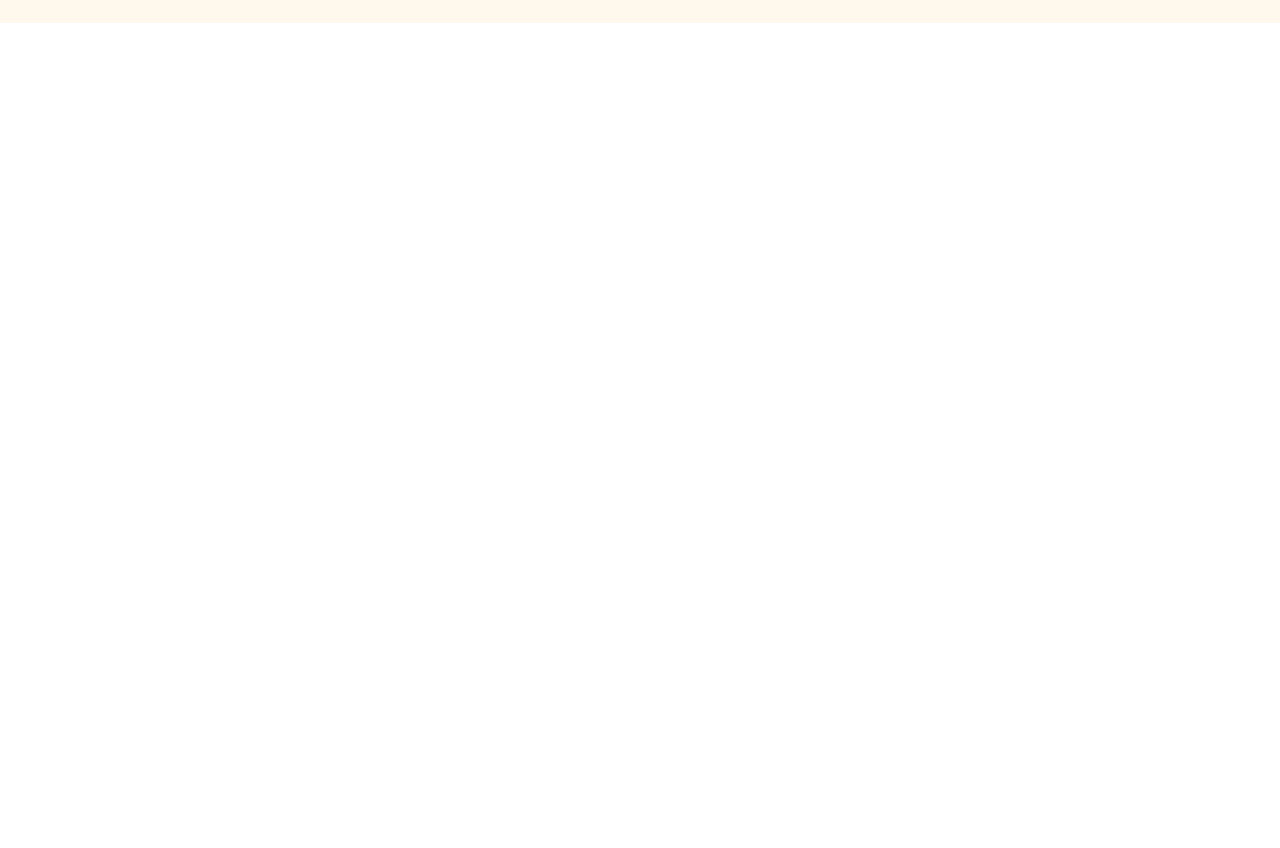
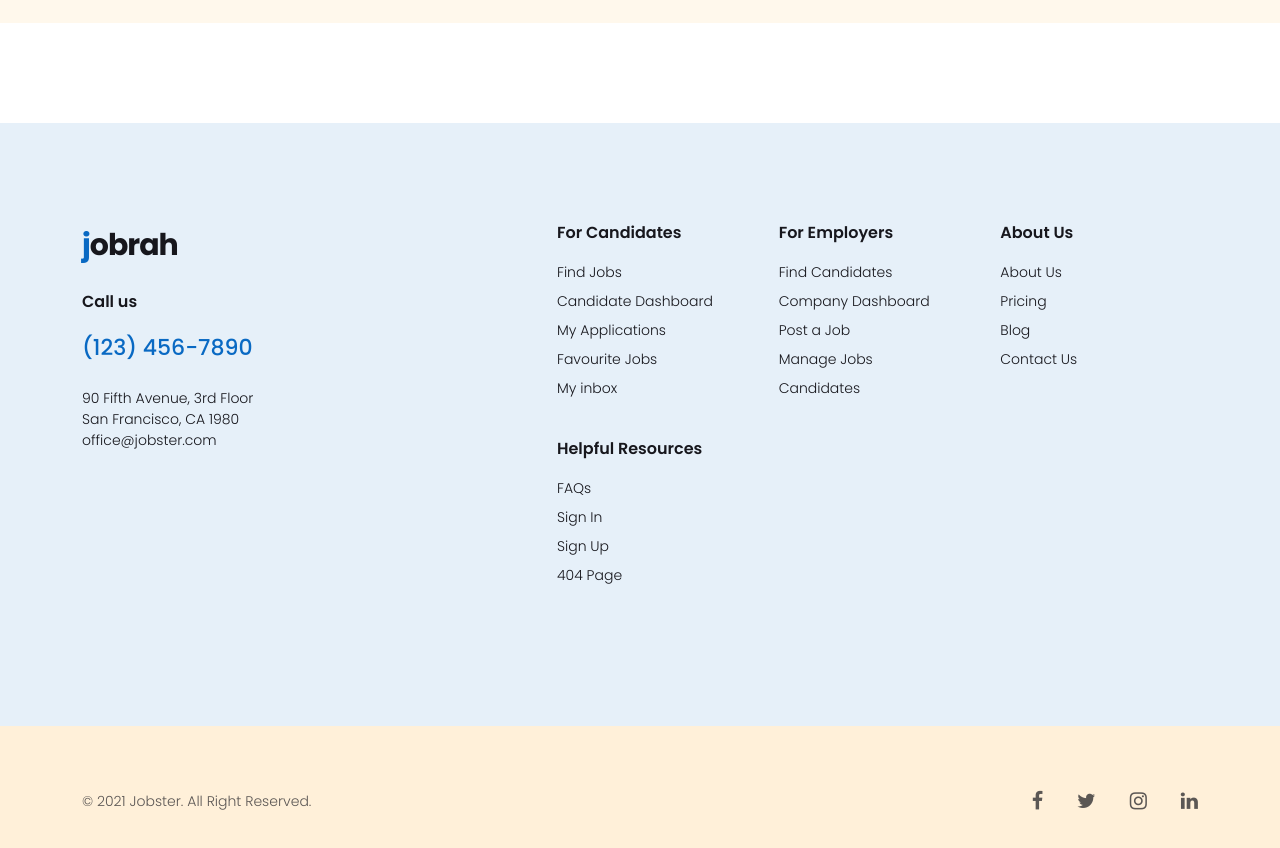
Before and after one commit to ettouzany/jobe-react, a React (Vite) app: page / in a window 1280 px wide. Shown: the part 1460-2308 px from the top of the page. Before the commit the page ends 1483 px from the top, so only its background shows below. Built offline with nearby package versions, Linux system fonts and the light colour scheme.

Commit message:
footer added

```diff
--- a/src/App.js
+++ b/src/App.js
@@ -21,6 +21,7 @@ import ProfileEdit from "./dashboard/company/ProfileEdit";
 import ManageJobs from "./dashboard/company/ManageJobs";
 import Condadates from "./dashboard/company/Condadates";
 import Dashboard from "./dashboard/company/Dashboard";
+import Footer from "./Components/footer";
 const App = () => {
 
   const [currentUser, setCurrentUser] = useState(undefined);
@@ -77,6 +78,8 @@ const App = () => {
                     <LoginForm/>
                 </div>
         </Modal>
+        {location.pathname.search('/dashboard') ?<Footer />:null}
+
     </div>
 
 
@@ -84,11 +87,10 @@ const App = () => {
 };
 export default App;
 render(
-  <StrictMode>
-      <BrowserRouter>
-
-    <App/>
-    </BrowserRouter>
+    <StrictMode>
+        <BrowserRouter>
+            <App/>
+        </BrowserRouter>
     </StrictMode>,
   document.getElementById("root")
 );
--- /dev/null
+++ b/src/Components/footer.js
@@ -0,0 +1,99 @@
+const Footer = ()=>{
+    return(
+        <footer className="pxp-main-footer mt-100">
+            <div className="pxp-main-footer-top pt-100 pb-100" style={{backgroundColor: "var(--pxpMainColorLight)"}}>
+                <div className="pxp-container">
+                    <div className="row">
+                        <div className="col-lg-6 col-xl-5 col-xxl-4 mb-4">
+                            <div className="pxp-footer-logo">
+                                <a href="index.html" className="pxp-animate"><span style={{color: "var(--pxpMainColor)"}}>j</span>obrah</a>
+                            </div>
+                            <div className="pxp-footer-section mt-3 mt-md-4">
+                                <h3>Call us</h3>
+                                <div className="pxp-footer-phone">(123) 456-7890</div>
+                            </div>
+                            <div className="mt-3 mt-md-4 pxp-footer-section">
+                                <div className="pxp-footer-text">
+                                    90 Fifth Avenue, 3rd Floor<br/>
+                                    San Francisco, CA 1980<br/>
+                                    office@jobster.com
+                                </div>
+                            </div>
+                        </div>
+                        <div className="col-lg-6 col-xl-7 col-xxl-8">
+                            <div className="row">
+                                <div className="col-md-6 col-xl-4 col-xxl-3 mb-4">
+                                    <div className="pxp-footer-section">
+                                        <h3>For Candidates</h3>
+                                        <ul className="pxp-footer-list">
+                                            <li><a href="jobs-list-1.html">Find Jobs</a></li>
+                                            <li><a href="candidate-dashboard.html">Candidate Dashboard</a></li>
+                                            <li><a href="candidate-dashboard-applications.html">My Applications</a></li>
+                                            <li><a href="candidate-dashboard-fav-jobs.html">Favourite Jobs</a></li>
+                                            <li><a href="candidate-dashboard-inbox.html">My inbox</a></li>
+                                        </ul>
+                                    </div>
+                                </div>
+                                <div className="col-md-6 col-xl-4 col-xxl-3 mb-4">
+                                    <div className="pxp-footer-section">
+                                        <h3>For Employers</h3>
+                                        <ul className="pxp-footer-list">
+                                            <li><a href="candidates-list-1.html">Find Candidates</a></li>
+                                            <li><a href="company-dashboard.html">Company Dashboard</a></li>
+                                            <li><a href="company-dashboard-new-job.html">Post a Job</a></li>
+                                            <li><a href="company-dashboard-jobs.html">Manage Jobs</a></li>
+                                            <li><a href="company-dashboard-candidates.html">Candidates</a></li>
+                                        </ul>
+                                    </div>
+                                </div>
+                                <div className="col-md-6 col-xl-4 col-xxl-3 mb-4">
+                                    <div className="pxp-footer-section">
+                                        <h3>About Us</h3>
+                                        <ul className="pxp-footer-list">
+                                            <li><a href="about-us.html">About Us</a></li>
+                                            <li><a href="pricing.html">Pricing</a></li>
+                                            <li><a href="blog-list-1.html">Blog</a></li>
+                                            <li><a href="blog-list-1.html">Contact Us</a></li>
+                                        </ul>
+                                    </div>
+                                </div>
+                                <div className="col-md-6 col-xl-4 col-xxl-3 mb-4">
+                                    <div className="pxp-footer-section">
+                                        <h3>Helpful Resources</h3>
+                                        <ul className="pxp-footer-list">
+                                            <li><a href="faqs.html">FAQs</a></li>
+                                            <li><a href="sign-in.html">Sign In</a></li>
+                                            <li><a href="sign-up.html">Sign Up</a></li>
+                                            <li><a href="404.html">404 Page</a></li>
+                                        </ul>
+                                    </div>
+                                </div>
+                            </div>
+                        </div>
+                    </div>
+                </div>
+            </div>
+            <div className="pxp-main-footer-bottom" style={{backgroundColor: "var(--pxpSecondaryColor)"}}>
+                <div className="pxp-container">
+                    <div className="row justify-content-between align-items-center">
+                        <div className="col-lg-auto">
+                            <div className="pxp-footer-copyright pxp-text-light">© 2021 Jobster. All Right Reserved.</div>
+                        </div>
+                        <div className="col-lg-auto">
+                            <div className="pxp-footer-social mt-3 mt-lg-0">
+                                <ul className="list-unstyled">
+                                    <li><a href="/"><span className="fa fa-facebook"></span></a></li>
+                                    <li><a href="/"><span className="fa fa-twitter"></span></a></li>
+                                    <li><a href="/"><span className="fa fa-instagram"></span></a></li>
+                                    <li><a href="/"><span className="fa fa-linkedin"></span></a></li>
+                                </ul>
+                            </div>
+                        </div>
+                    </div>
+                </div>
+            </div>
+        </footer>
+    )
+}
+
+export default Footer;
--- a/src/Index.js
+++ b/src/Index.js
@@ -73,10 +73,10 @@ class Index extends Component {
 
                             <div className="pxp-hero-boxed-icon-circles">
                                 <div className="pxp-hero-boxed-icon-circle-1 pxp-animate-icon-circle-bounce animate__animated animate__bounceIn">
-                                    <img src="images/paper-icon.png" alt="Paper icon"/>
+                                    <img src="https://pixelprime.co/themes/jobster/images/paper-icon.png" alt="Paper icon"/>
                                 </div>
                                 <div className="pxp-hero-boxed-icon-circle-2 pxp-animate-icon-circle-bounce animate__animated animate__bounceIn">
-                                    <img src="images/folder-icon.png" alt="Folder icon"/>
+                                    <img src="https://pixelprime.co/themes/jobster/images/folder-icon.png" alt="Folder icon"/>
                                 </div>
                             </div>
 
@@ -84,7 +84,7 @@ class Index extends Component {
                                 <div className="pxp-hero-boxed-info-card-big pxp-animate-info-card animate__animated animate__flipInX">
                                     <div className="pxp-hero-boxed-info-card-big-content">
                                         <div className="pxp-hero-boxed-info-card-big-icon">
-                                            <img src="images/service-2-icon.png" alt="Job Fit Scoring"/>
+                                            <img src="https://pixelprime.co/themes/jobster/images/service-2-icon.png" alt="Job Fit Scoring"/>
                                         </div>
                                         <div className="pxp-hero-boxed-info-card-big-title">Job Fit Scoring</div>
                                         <div className="pxp-hero-boxed-info-card-big-text pxp-text-light">Search your career opportunity through 12,800 jobs</div>
@@ -93,7 +93,7 @@ class Index extends Component {
                                 <div className="pxp-hero-boxed-info-card-small pxp-animate-info-card animate__animated animate__flipInX">
                                     <div className="pxp-hero-boxed-info-card-small-content">
                                         <div className="pxp-hero-boxed-info-card-small-icon">
-                                            <img src="images/service-1-icon.png" alt="Full-service recruiting"/>
+                                            <img src="https://pixelprime.co/themes/jobster/images/service-1-icon.png" alt="Full-service recruiting"/>
                                         </div>
                                         <div className="pxp-hero-boxed-info-card-small-title">Full-service recruiting</div>
                                     </div>
```
